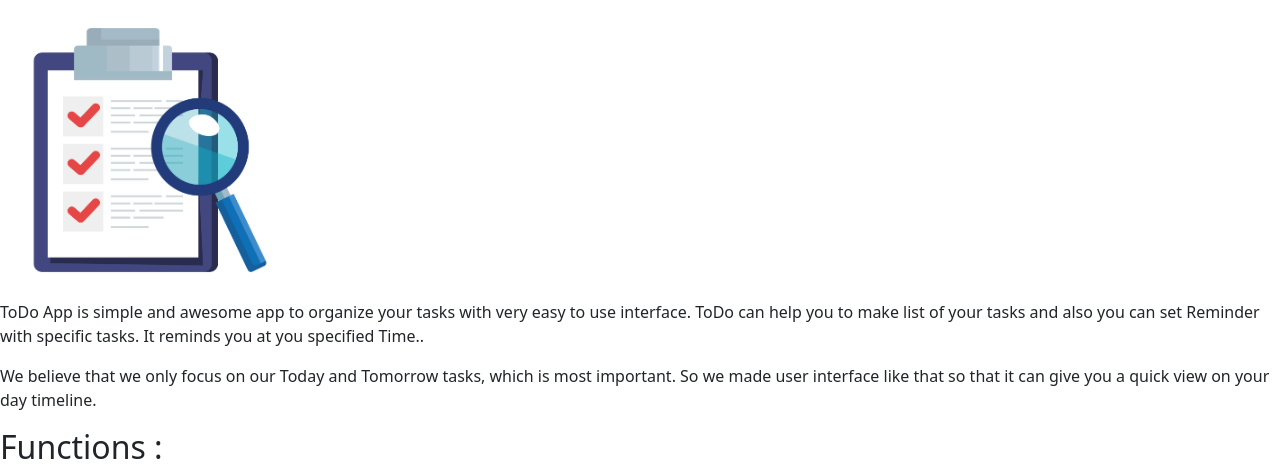
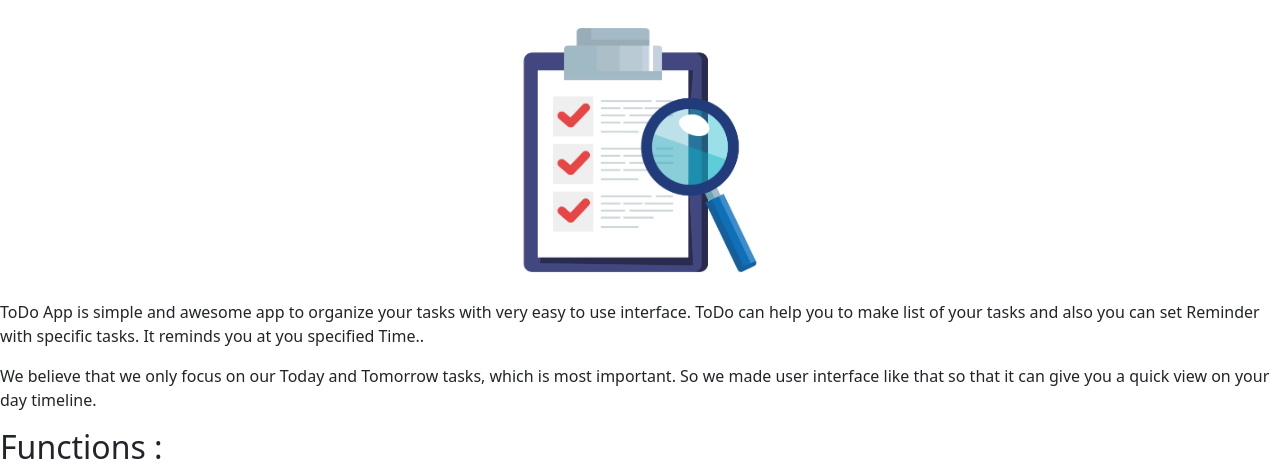
Before and after one commit to vanamala-19/todo-vanamala, a Flask app: page /about in a window 1280 px wide. Shown: the part 76-548 px from the top of the page. Run offline with Flask 2, Linux system fonts and the light colour scheme.

Commit message:
Update about.html

```diff
--- a/templates/about.html
+++ b/templates/about.html
@@ -2,7 +2,7 @@
 {% block title %}ABOUT{% endblock title %}
 {% block body %}
 <div class ="m-auto">
-    <img src="../static/img/about.jpg" width ="300px" alt="...">
+    <img src="../static/img/about.jpg" class="rounded mx-auto d-block"  width ="300px" alt="...">
     <div>
       <p class="card-text">ToDo App is simple and awesome app to organize your tasks with very easy to use interface. ToDo can help you to make list of your tasks and also you can set Reminder with specific tasks. It reminds you at you specified Time..</p>
       <p class="card-text"></p>
```
